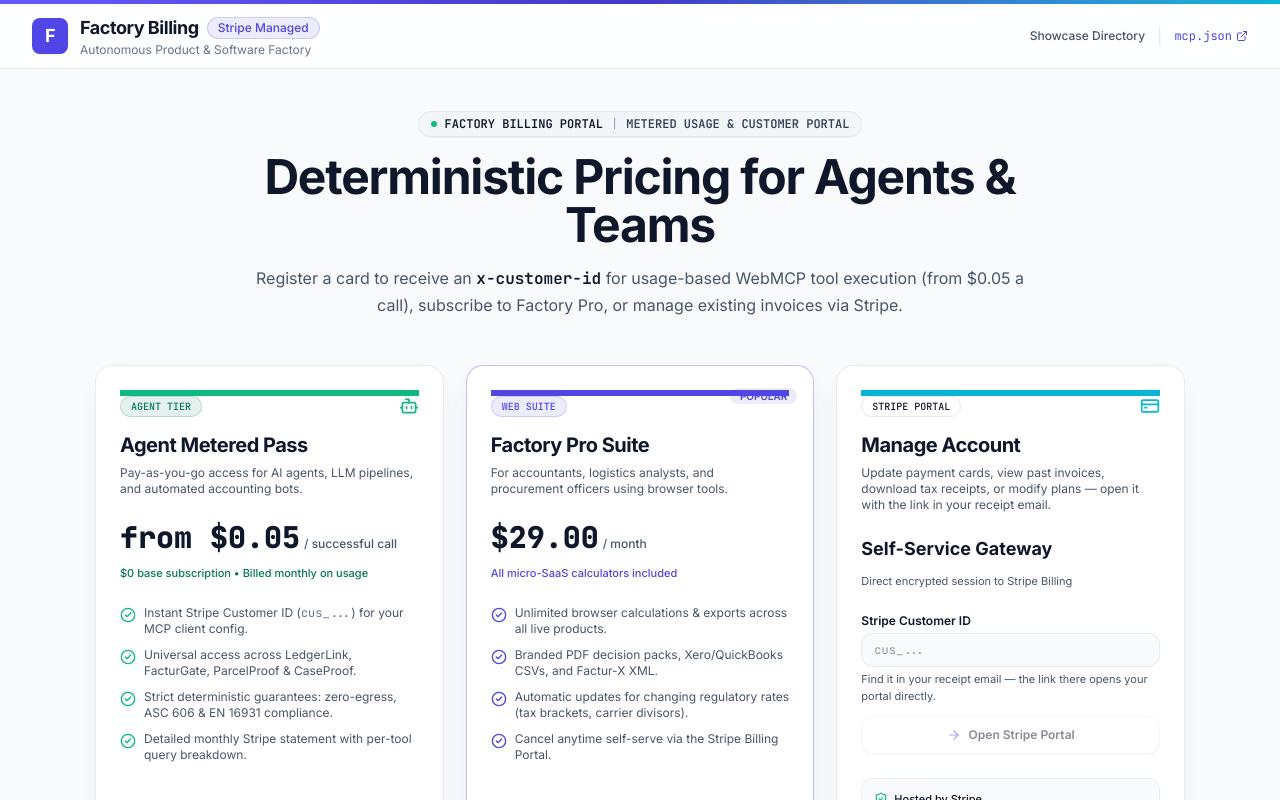
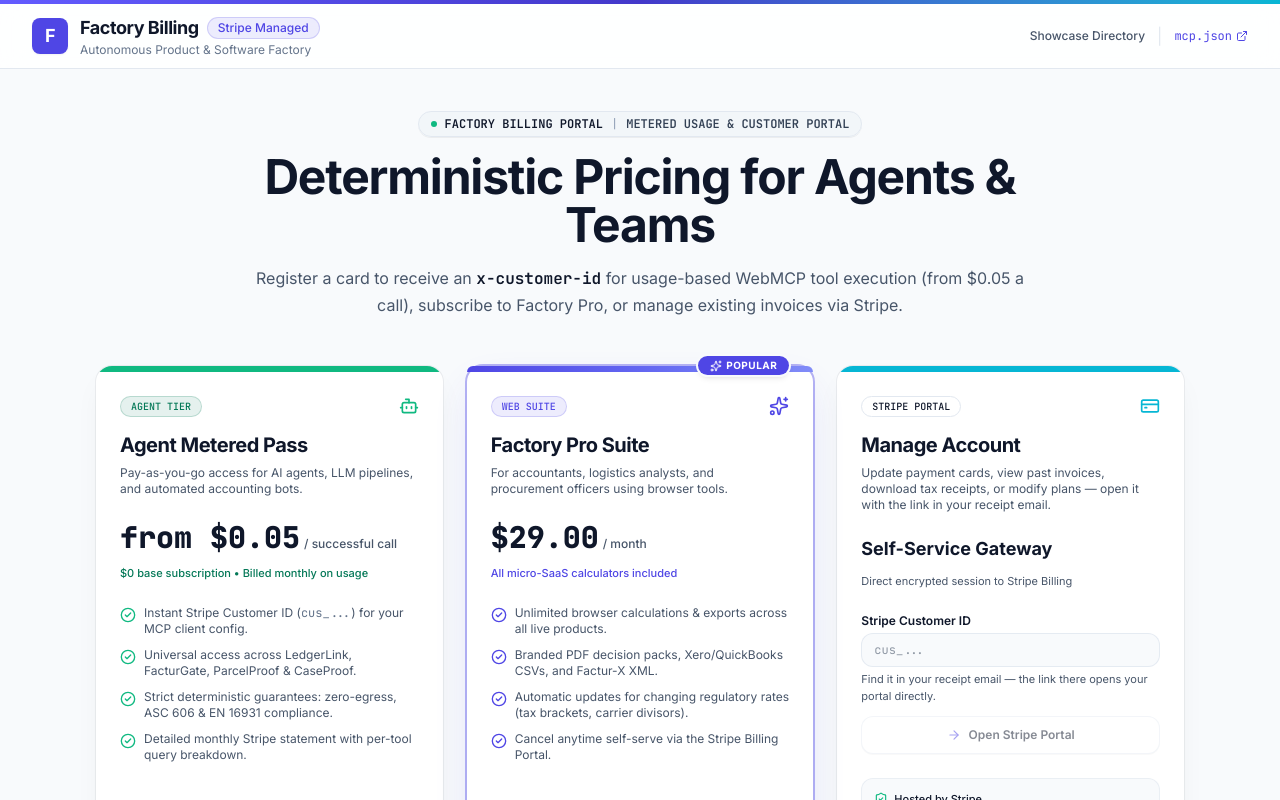
Before and after one commit to kotechile/factory, a Next.js app: page /billing in a window 1280 px wide. Shown: the top 800 px of the page. Built offline with nearby package versions, Linux system fonts and the light colour scheme; no server answers.

Commit message:
fix(billing): perch popular pill above horizon line on factory pro card

```diff
--- a/src/components/factory-billing-portal.tsx
+++ b/src/components/factory-billing-portal.tsx
@@ -212,9 +212,9 @@
           {/* Pricing & Onboarding Cards Grid */}
           <div className="grid grid-cols-1 gap-6 lg:grid-cols-3">
             {/* Card 1: Agent Metered Access */}
-            <Card className="flex flex-col rounded-2xl border-0 bg-card ring-1 ring-[#0F172A]/[0.06] shadow-[0_12px_32px_-8px_rgba(15,23,42,0.06)] overflow-hidden">
+            <Card className="flex flex-col rounded-2xl border-0 bg-card ring-1 ring-[#0F172A]/[0.06] shadow-[0_12px_32px_-8px_rgba(15,23,42,0.06)] overflow-hidden p-0">
               <div className="h-1.5 w-full bg-[#10B981]" />
-              <CardHeader className="pb-4">
+              <CardHeader className="p-6 pb-4">
                 <div className="flex items-center justify-between">
                   <Badge variant="success" className="font-mono text-[10px]">
                     AGENT TIER
@@ -236,7 +236,7 @@
                 </p>
               </CardHeader>
 
-              <CardContent className="flex-1 flex flex-col justify-between space-y-6 pt-2">
+              <CardContent className="flex-1 flex flex-col justify-between space-y-6 p-6 pt-2">
                 <ul className="space-y-2.5 text-xs text-muted">
                   <li className="flex items-start gap-2">
                     <CheckCircle2 className="h-4 w-4 text-[#10B981] shrink-0 mt-0.5" />
@@ -281,18 +281,21 @@
             </Card>
 
             {/* Card 2: Factory Pro Access */}
-            <Card className="flex flex-col rounded-2xl border-0 bg-card ring-1 ring-primary/30 shadow-[0_12px_32px_-8px_rgba(79,70,229,0.12)] overflow-hidden relative">
-              <div className="h-1.5 w-full bg-primary" />
-              <div className="absolute top-4 right-4">
-                <span className="rounded-full bg-primary/10 px-2.5 py-0.5 text-[10px] font-semibold text-primary">
+            <Card className="flex flex-col rounded-2xl border-0 bg-card ring-2 ring-primary/40 shadow-[0_16px_40px_-8px_rgba(79,70,229,0.16)] p-0 relative">
+              {/* Floating POPULAR pill perched above the top horizon line */}
+              <div className="absolute -top-3 right-6 z-20">
+                <span className="inline-flex items-center gap-1 rounded-full bg-primary px-3 py-0.5 text-[10px] font-bold uppercase tracking-wider text-white shadow-md ring-2 ring-background">
+                  <Sparkles className="h-3 w-3" />
                   POPULAR
                 </span>
               </div>
-              <CardHeader className="pb-4">
+              <div className="h-1.5 w-full bg-gradient-to-r from-primary via-[#6366F1] to-[#818CF8] rounded-t-2xl" />
+              <CardHeader className="p-6 pb-4">
                 <div className="flex items-center justify-between">
                   <Badge variant="accent" className="font-mono text-[10px]">
                     WEB SUITE
                   </Badge>
+                  <Sparkles className="h-5 w-5 text-primary" />
                 </div>
                 <CardTitle className="text-xl font-bold mt-2">Factory Pro Suite</CardTitle>
                 <CardDescription className="text-xs">
@@ -307,7 +310,7 @@
                 </p>
               </CardHeader>
 
-              <CardContent className="flex-1 flex flex-col justify-between space-y-6 pt-2">
+              <CardContent className="flex-1 flex flex-col justify-between space-y-6 p-6 pt-2">
                 <ul className="space-y-2.5 text-xs text-muted">
                   <li className="flex items-start gap-2">
                     <CheckCircle2 className="h-4 w-4 text-primary shrink-0 mt-0.5" />
@@ -352,9 +355,9 @@
             </Card>
 
             {/* Card 3: Existing Customer Portal Gateway */}
-            <Card className="flex flex-col rounded-2xl border-0 bg-card ring-1 ring-[#0F172A]/[0.06] shadow-[0_12px_32px_-8px_rgba(15,23,42,0.06)] overflow-hidden">
+            <Card className="flex flex-col rounded-2xl border-0 bg-card ring-1 ring-[#0F172A]/[0.06] shadow-[0_12px_32px_-8px_rgba(15,23,42,0.06)] overflow-hidden p-0">
               <div className="h-1.5 w-full bg-[#06B6D4]" />
-              <CardHeader className="pb-4">
+              <CardHeader className="p-6 pb-4">
                 <div className="flex items-center justify-between">
                   <Badge variant="outline" className="font-mono text-[10px]">
                     STRIPE PORTAL
@@ -374,7 +377,7 @@
                 </p>
               </CardHeader>
 
-              <CardContent className="flex-1 flex flex-col justify-between space-y-6 pt-2">
+              <CardContent className="flex-1 flex flex-col justify-between space-y-6 p-6 pt-2">
                 <form onSubmit={handlePortalLookup} className="space-y-3">
                   <div>
                     <label
```
Also changed, not shown: 1 other file (tests, documents, lock files or other folders).
